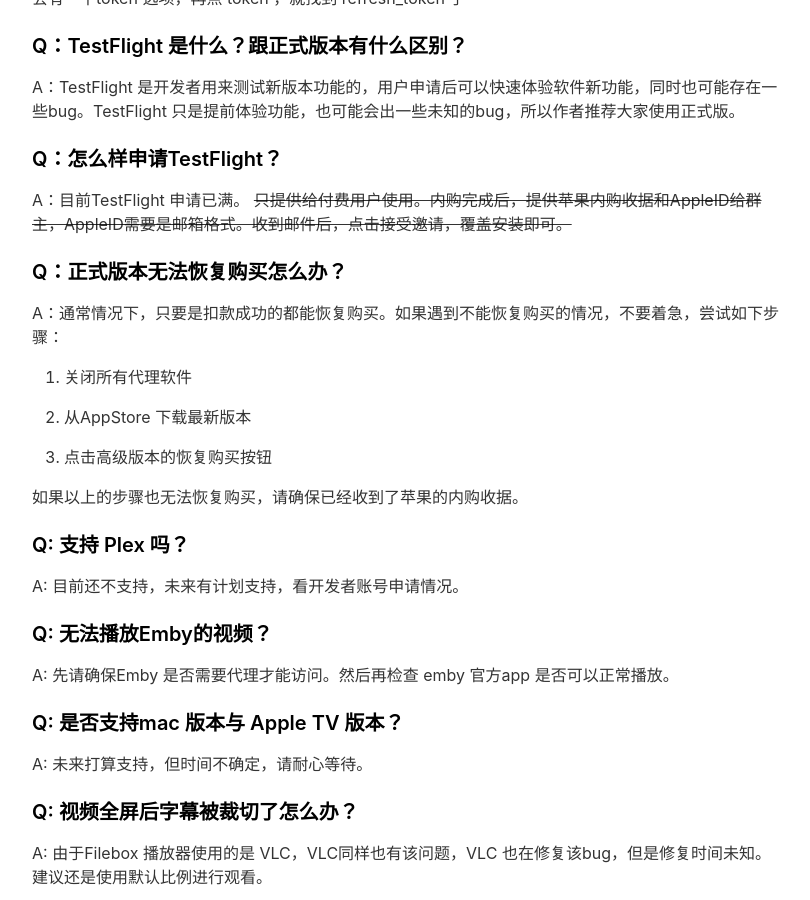
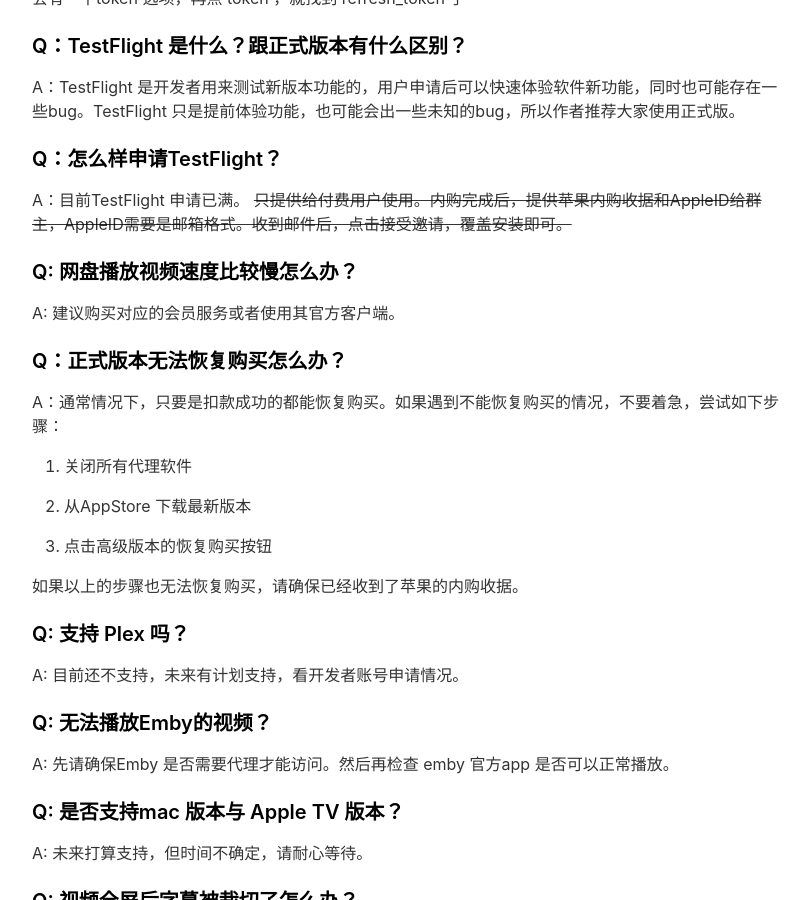
Before and after one commit to alexiscn/fileball.app, a Jekyll site: the page built from _pages/faq.md, in a window 1280 px wide and 900 px high, scrolled down 538 px. Shown: the whole window, without its empty margins (233-1043 px from the left). Built offline with Jekyll 4.4.1, drawn with Linux system fonts in a browser that asks for light colours; nearby versions of some CDN libraries.

Commit message:
update faq

```diff
--- a/_pages/faq.md
+++ b/_pages/faq.md
@@ -32,6 +32,10 @@ A：TestFlight 是开发者用来测试新版本功能的，用户申请后可
 A：目前TestFlight 申请已满。 ~~只提供给付费用户使用。内购完成后，提供苹果内购收据和AppleID给群主，AppleID需要是邮箱格式。收到邮件后，点击接受邀请，覆盖安装即可。~~
 
 
+### Q: 网盘播放视频速度比较慢怎么办？
+
+A: 建议购买对应的会员服务或者使用其官方客户端。
+
 ### Q：正式版本无法恢复购买怎么办？
 
 A：通常情况下，只要是扣款成功的都能恢复购买。如果遇到不能恢复购买的情况，不要着急，尝试如下步骤：
```
